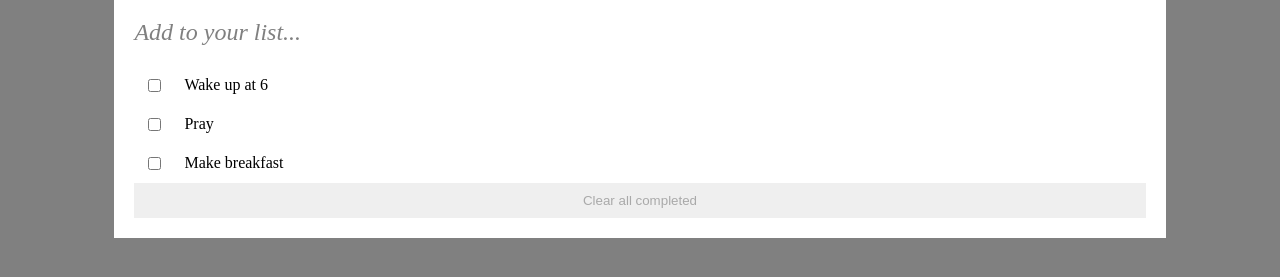
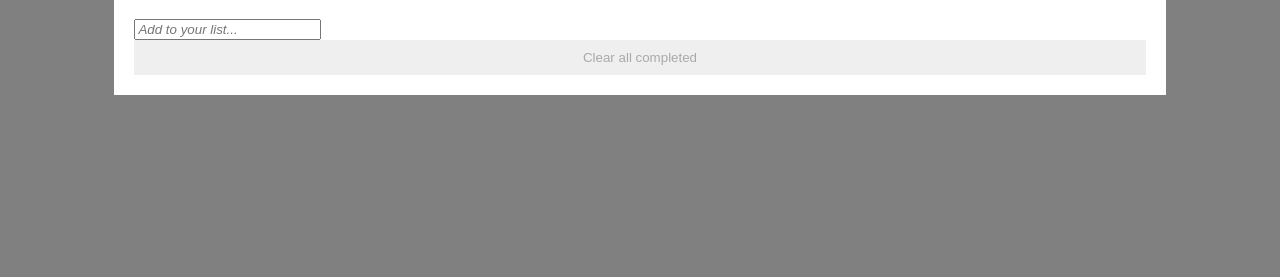
Before and after one commit to Farida-Hamid/T0-Do-List, a website built with webpack: page src/index.html in a window 1280 px wide. Shown: the part 89-366 px from the top of the page. Built offline with nearby package versions, Linux system fonts and the light colour scheme.

Commit message:
Add input tag for new tasks

```diff
--- a/src/index.html
+++ b/src/index.html
@@ -8,7 +8,7 @@
 <body>
     <main id="container">
         <h1>Today's To Do</h1>
-        <h2>Add to your list...</h2>
+        <input type="text" id="new-task" placeholder="Add to your list...">
         <div id="list"></div>
         <button id="clear">Clear all completed</button>
     </main>
--- a/src/index.js
+++ b/src/index.js
@@ -1,22 +1,25 @@
 import './style.css';
+import Tasks from './tasks-manager.js';
 
-const list = [
-  {
-    description: 'Wake up at 6',
-    completed: false,
-    index: 1,
-  },
-  {
-    description: 'Pray',
-    completed: false,
-    index: 2,
-  },
-  {
-    description: 'Make breakfast',
-    completed: false,
-    index: 3,
-  },
-];
+// const list = [
+//   {
+//     description: 'Wake up at 6',
+//     completed: false,
+//     index: 1,
+//   },
+//   {
+//     description: 'Pray',
+//     completed: false,
+//     index: 2,
+//   },
+//   {
+//     description: 'Make breakfast',
+//     completed: false,
+//     index: 3,
+//   },
+// ];
+
+let list = new Tasks();
 
 const listContainer = document.querySelector('#list');
 
--- a/src/style.css
+++ b/src/style.css
@@ -10,7 +10,7 @@ main {
   padding: 20px;
 }
 
-h2 {
+#new-task {
   font-weight: 100;
   color: gray;
   font-style: italic;
--- a/webpack.config.js
+++ b/webpack.config.js
@@ -4,7 +4,7 @@ const HtmlWebpackPlugin = require('html-webpack-plugin');
 module.exports = {
   entry: {
     index: './src/index.js',
-    mode: 'development',
+    // mode: 'development',
   },
   devServer: {
     static: './dist',
```
Also changed, not shown: dist/index.html, dist/index.js (renamed from dist/index.bundle.js), dist/runtime.js (renamed from dist/runtime.bundle.js), src/tasks-manager.js (renamed from src/manager.js).
